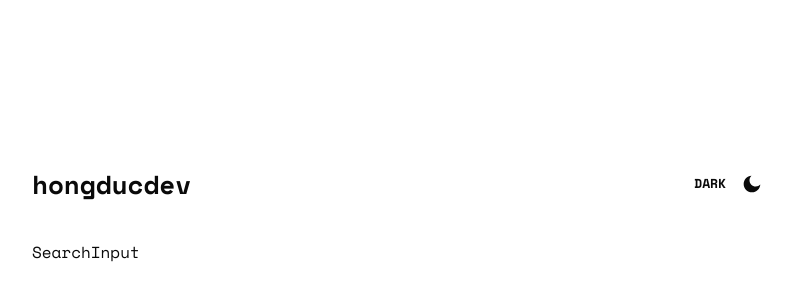
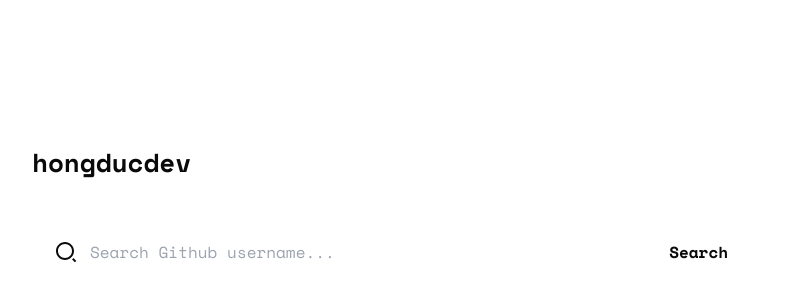
Before and after one commit to hongducdev/github-user-search, a Next.js app: page / in a window 1280 px wide. Shown: the part 186-486 px from the top of the page, without its empty margins (243-1034 px from the left). Built offline with nearby package versions, Linux system fonts and the light colour scheme; what @catppuccin/tailwindcss would draw is missing.

Commit message:
Search Input

```diff
--- a/app/page.tsx
+++ b/app/page.tsx
@@ -1,4 +1,3 @@
-import ThemeToggle from "@/components/ThemeToggle";
 import SearchInput from "@/components/SearchInput";
 
 export default function Home() {
@@ -7,7 +6,6 @@
       <section className="w-[730px]">
         <section className="w-full flex items-center justify-between mb-9">
           <span className="font-bold text-[26px]">hongducdev</span>
-          <ThemeToggle />
         </section>
         <SearchInput />
       </section>
--- a/components/SearchInput.jsx
+++ /dev/null
@@ -1,7 +0,0 @@
-import React from "react";
-
-const SearchInput = () => {
-  return <section className="w-full bg-ctp-mantle">SearchInput</section>;
-};
-
-export default SearchInput;
--- /dev/null
+++ b/components/SearchInput.tsx
@@ -0,0 +1,22 @@
+import React from "react";
+import { RiSearch2Line } from "react-icons/ri";
+
+const SearchInput = () => {
+  return (
+    <section className="w-full bg-ctp-crust p-[10px] rounded-[15px] flex items-center">
+      <div className="px-3">
+        <RiSearch2Line className="text-2xl text-ctp-blue" />
+      </div>
+      <input
+        type="text"
+        className="bg-transparent outline-none border-none w-full"
+        placeholder="Search Github username..."
+      />
+      <button className="px-6 py-3 rounded-[10px] bg-ctp-blue font-bold text-ctp-base">
+        Search
+      </button>
+    </section>
+  );
+};
+
+export default SearchInput;
--- a/components/ThemeToggle.tsx
+++ b/components/ThemeToggle.tsx
@@ -1,5 +1,3 @@
-"use client";
-
 import React from "react";
 import { useTheme } from "next-themes";
 import { RiMoonFill, RiSunFill } from "react-icons/ri";
--- a/package.json
+++ b/package.json
@@ -18,7 +18,7 @@
     "class-variance-authority": "^0.7.0",
     "clsx": "^2.1.0",
     "lucide-react": "^0.336.0",
-    "next": "13.5.6",
+    "next": "14.0.1",
     "next-themes": "^0.2.1",
     "react": "^18",
     "react-dom": "^18",
```
Also changed, not shown: 1 other file (tests, documents, lock files or other folders).
